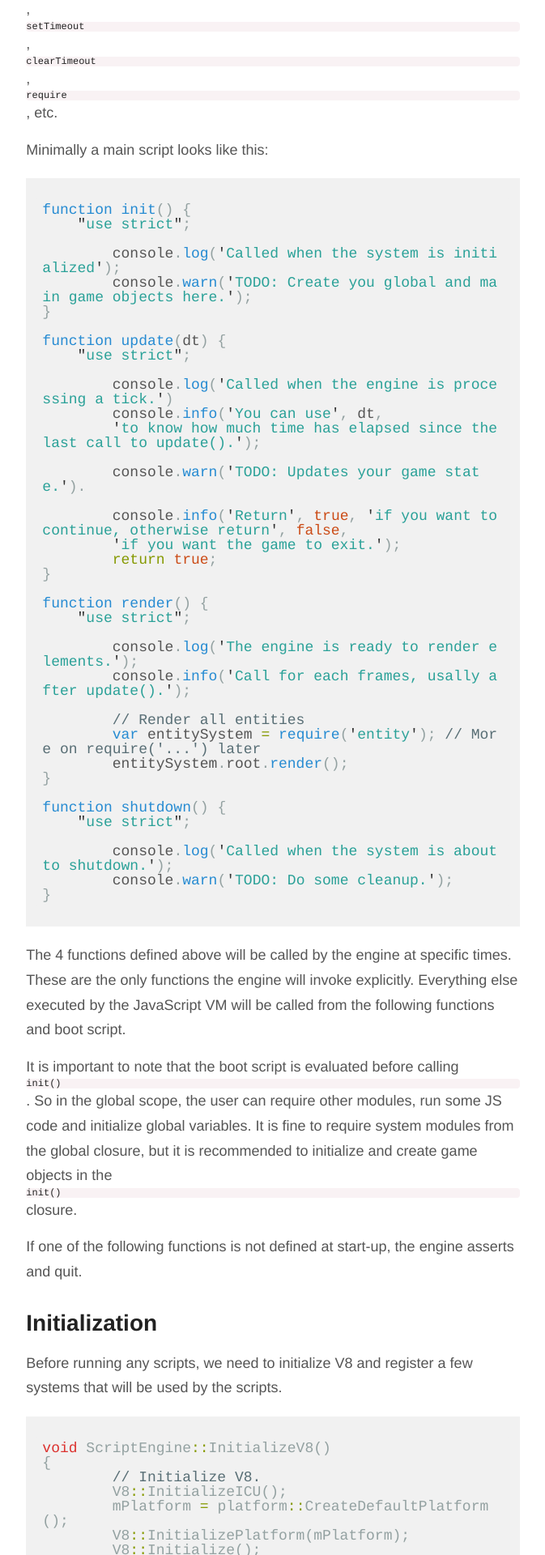
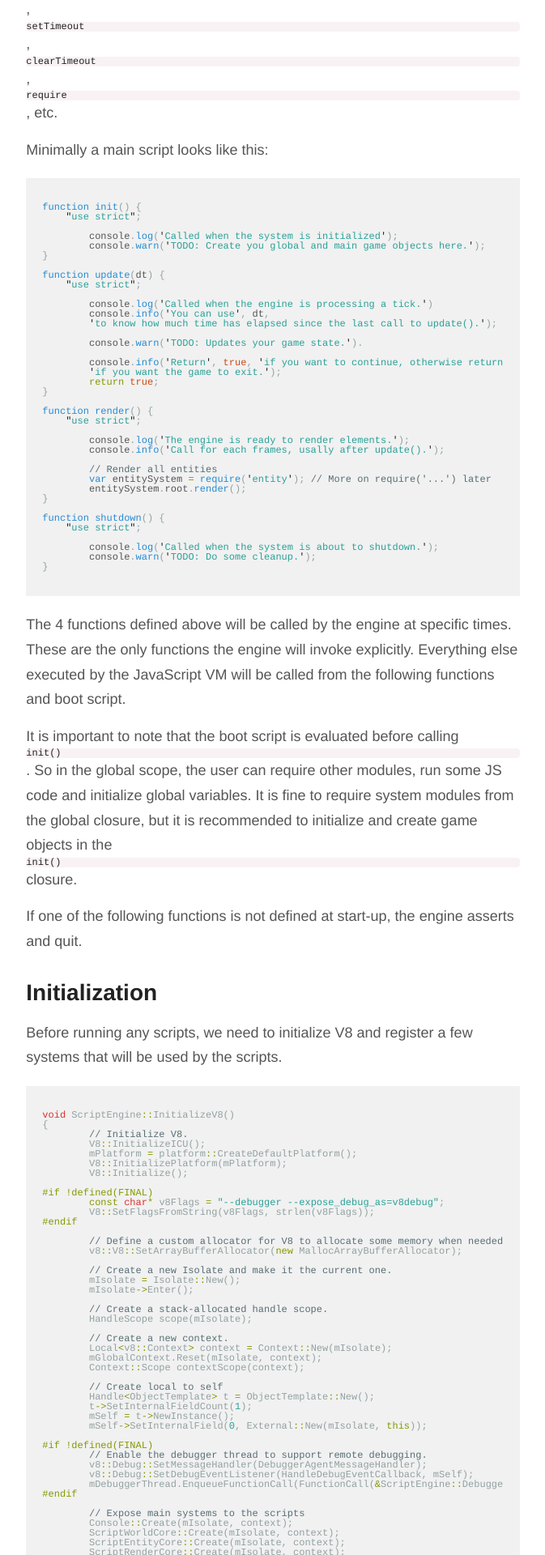
Before and after one commit to jschmidt42/jschmidt42.github.io, a Jekyll site: the page built from _posts/2017-9-4-v8-game-engine.md, in a window 1280 px wide. Shown: the part 850-2770 px from the top of the page at 81% size, without its empty margins (196-869 px from the left). Built offline with Jekyll 4.4.1, drawn with Linux system fonts in a browser that asks for light colours.

Commit message:
Fix code md

```diff
--- a/_includes/meta.html
+++ b/_includes/meta.html
@@ -27,3 +27,5 @@
     <meta property="og:image" content="{{ site.imagesurl }}/{{ page.thumbnail }}" />
     <link rel="image_src" href="{{ site.imagesurl }}/{{ page.thumbnail }}" />
     {% endif %}
+
+    <link rel="icon" type="image/x-icon" href="favicon.ico" />
--- a/_scss/_highlights.scss
+++ b/_scss/_highlights.scss
@@ -16,6 +16,17 @@
 }
 
 code {
+  font-family: 'Courier', monospace;
+  font-size: 12px;
+  line-height: 1;
+  color: #222;
+  display: block;
+  white-space: pre;
+  overflow-x: auto;
+  word-wrap: normal;
+}
+
+.highlight pre code {
   font-family: 'Courier', monospace;
   font-size: 12px;
   line-height: 1;
```
